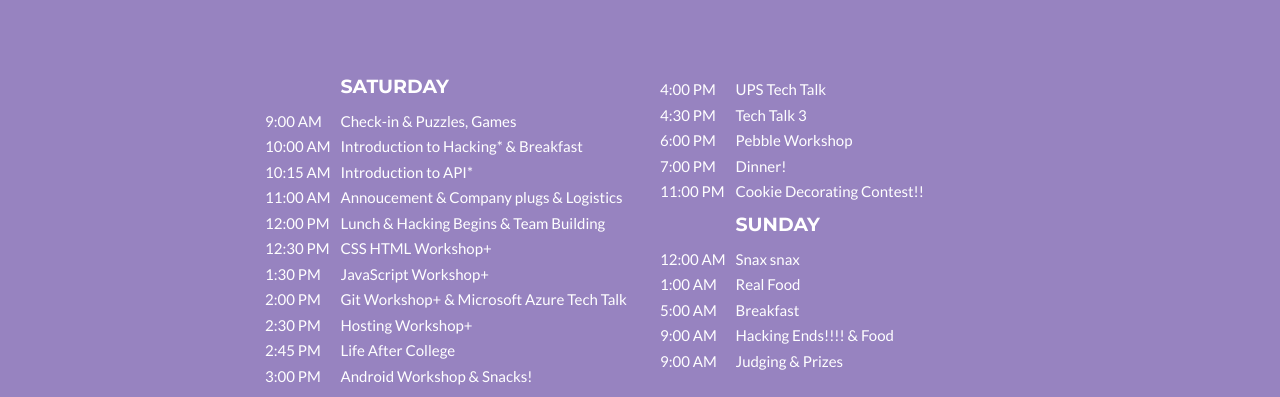
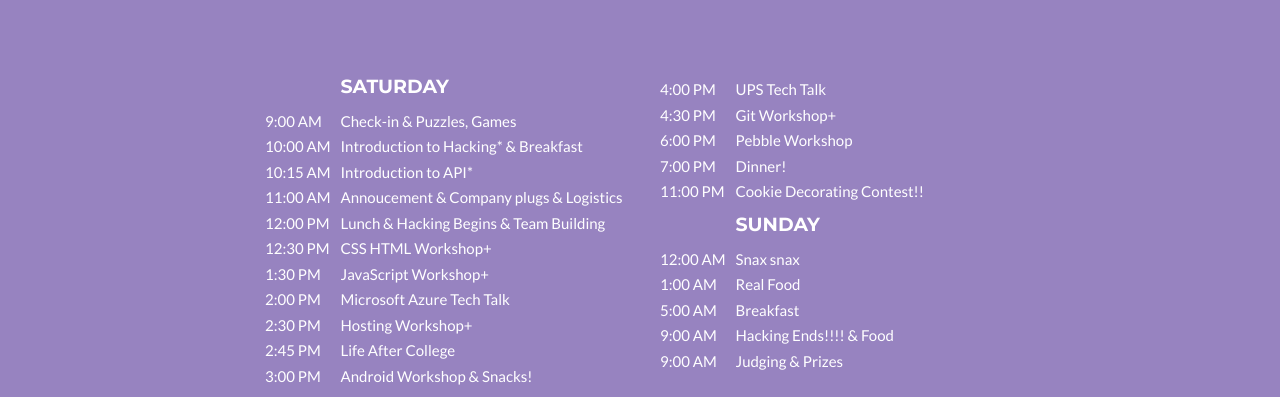
Before and after one commit to ruhackhers/ruhackhers-2016, a Jekyll site: the page built from index.html, in a window 1280 px wide and 900 px high, scrolled down 1682 px. Shown: the part 154-551 px from the top of the window. Built offline with Jekyll 4.4.1, drawn with Linux system fonts in a browser that asks for light colours; a style sheet for code colours, icons or effects is not loaded.

Commit message:
sched update

```diff
--- a/_includes/schedule.html
+++ b/_includes/schedule.html
@@ -79,7 +79,7 @@
 					</tr>
 					<tr>
 						<td class="tg-031e">2:00 PM</td>
-						<td class="tg-031e">Git Workshop+ &amp; Microsoft Azure Tech Talk</td>
+						<td class="tg-031e">Microsoft Azure Tech Talk</td>
 					</tr>
 					<tr>
 						<td class="tg-031e">2:30 PM</td>
@@ -123,7 +123,7 @@
 					</tr>
 					<tr>
 						<td class="tg-031e">4:30 PM</td>
-						<td class="tg-031e">Tech Talk 3</td>
+						<td class="tg-031e">Git Workshop+</td>
 					</tr>
 					<tr>
 						<td class="tg-031e">6:00 PM</td>
```
